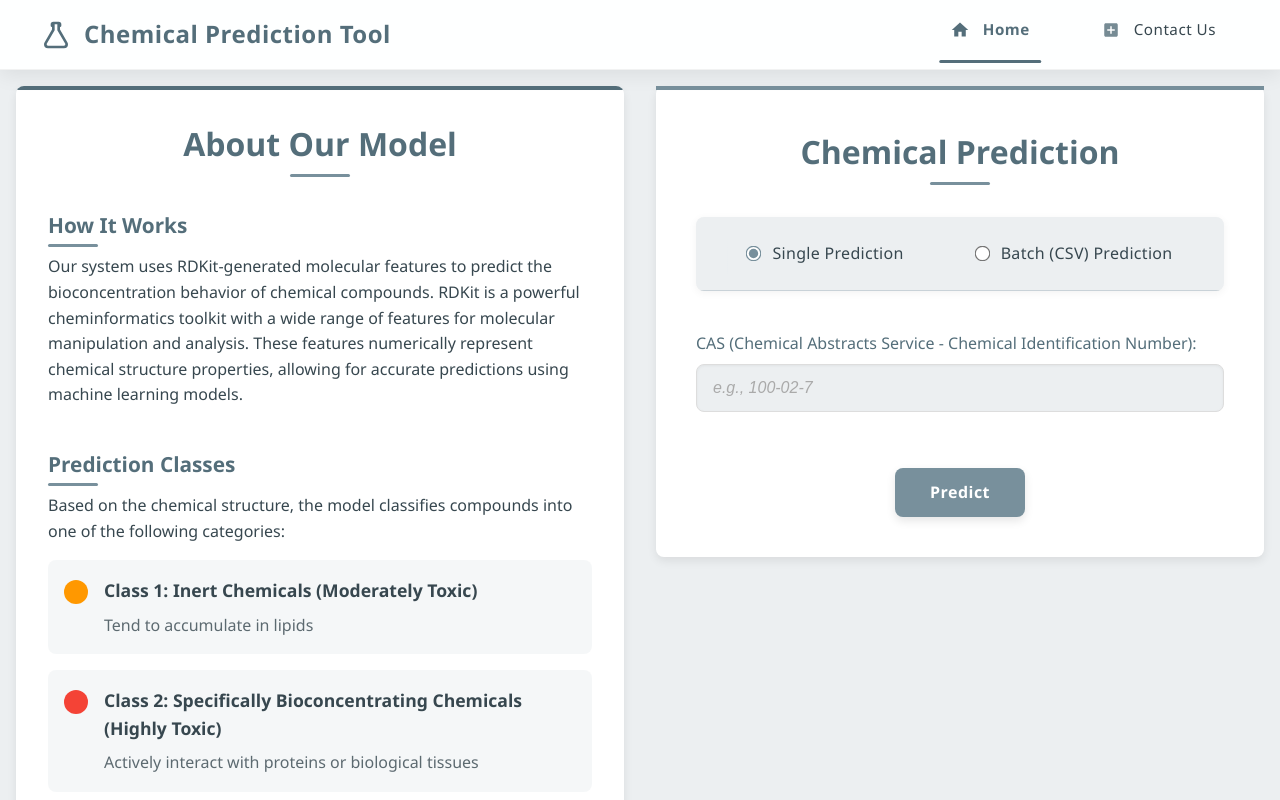
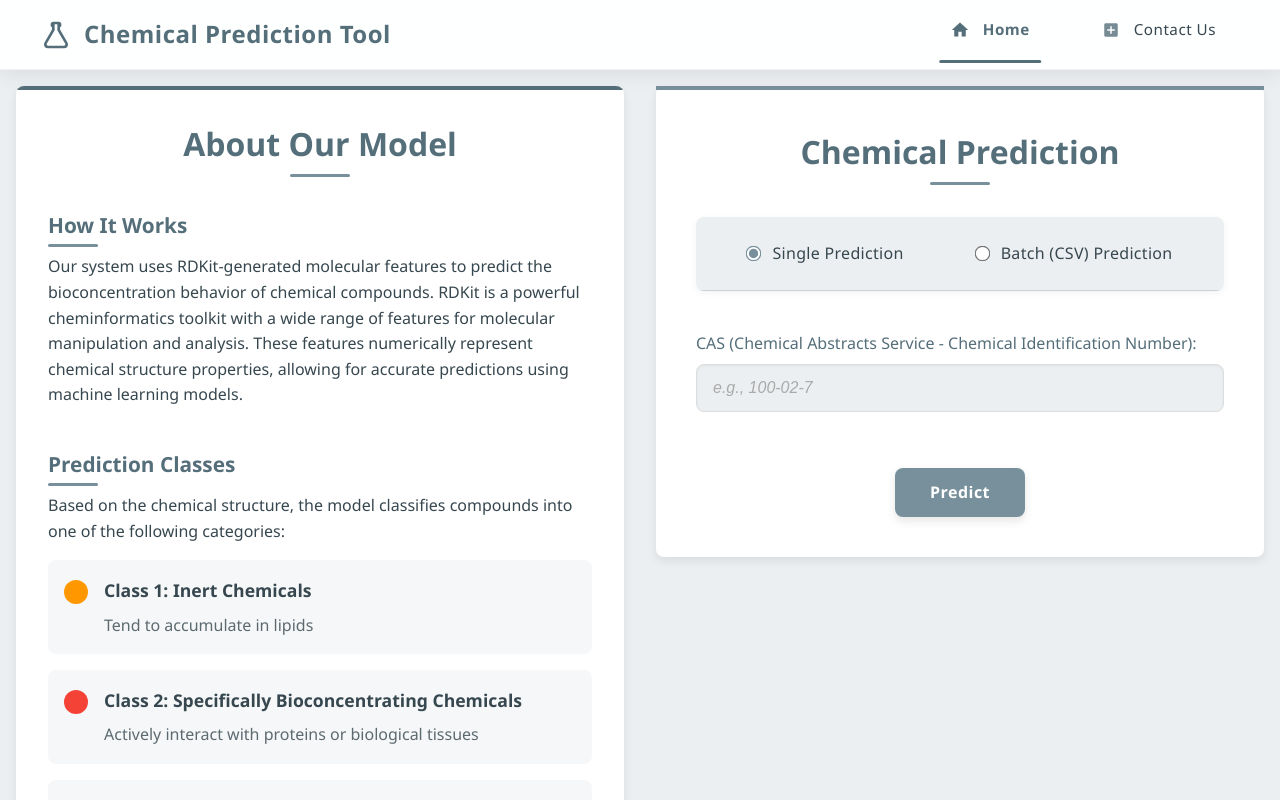
Before and after one commit to ssd6515/ChemClassify-Code, a React (Vite) app: page / in a window 1280 px wide. Built offline with nearby package versions, Linux system fonts and the light colour scheme.

Commit message:
upd reliaility

```diff
--- a/src/App.jsx
+++ b/src/App.jsx
@@ -120,21 +120,21 @@ const AboutModel = () => {
             <div className="prediction-class">
               <div className="class-indicator orange"></div>
               <div className="class-details">
-                <h4>Class 1: Inert Chemicals (Moderately Toxic)</h4>
+                <h4>Class 1: Inert Chemicals</h4>
                 <p>Tend to accumulate in lipids</p>
               </div>
             </div>
             <div className="prediction-class">
               <div className="class-indicator red"></div>
               <div className="class-details">
-                <h4>Class 2: Specifically Bioconcentrating Chemicals (Highly Toxic)</h4>
+                <h4>Class 2: Specifically Bioconcentrating Chemicals</h4>
                 <p>Actively interact with proteins or biological tissues</p>
               </div>
             </div>
             <div className="prediction-class">
               <div className="class-indicator green"></div>
               <div className="class-details">
-                <h4>Class 3: Less Bioconcentrating Chemicals (Least Toxic)</h4>
+                <h4>Class 3: Less Bioconcentrating Chemicals</h4>
                 <p>Are typically metabolized or eliminated from the organism</p>
               </div>
             </div>
```
Also changed, not shown: 1 other file (tests, documents, lock files or other folders).
